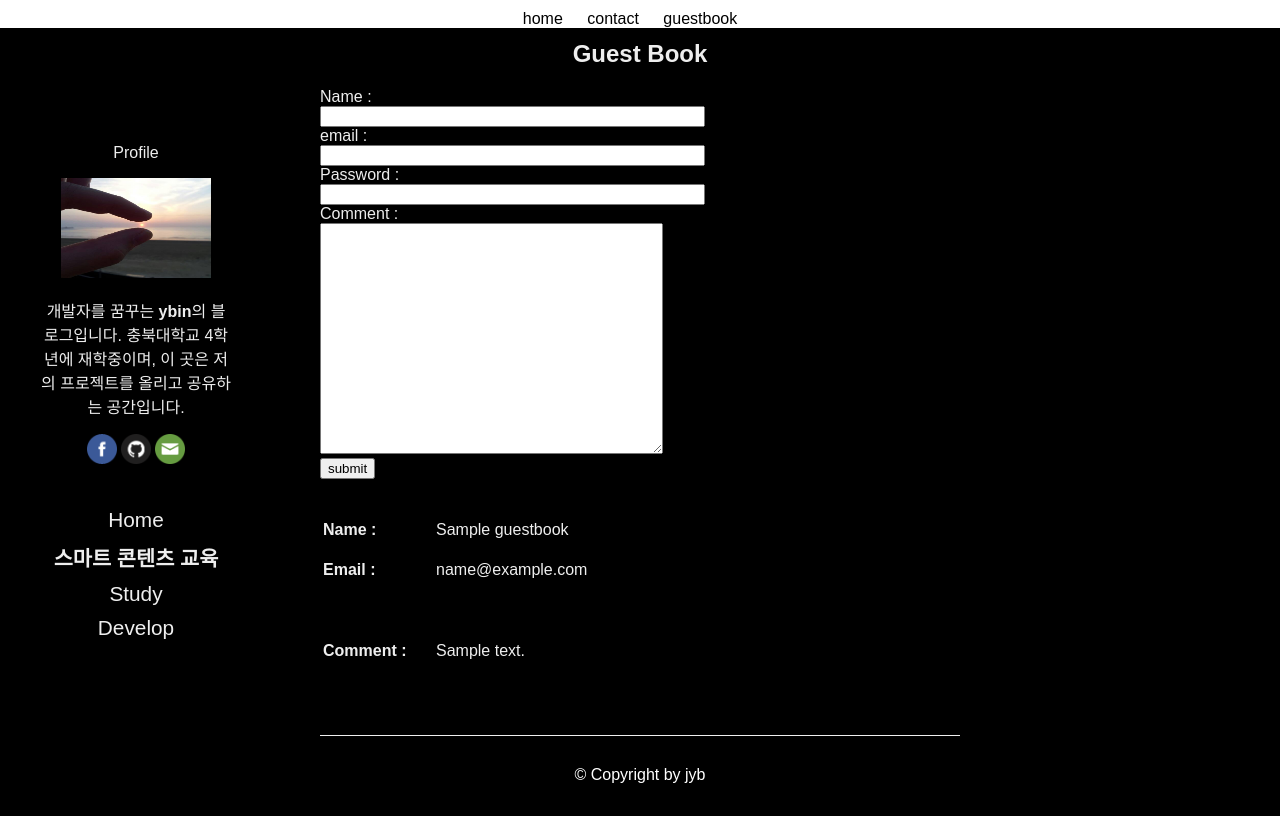
After one commit to jyb0823/blog, a PHP site: page /guestbook.php in a window 1280 px wide. The commit adds this page. Run offline with PHP 8.4, Linux system fonts and the light colour scheme; tables that the repository leaves empty or names only in its code hold one stand-in row (values such as "Sample post"); data that the repository does not hold is empty.

Commit message:
Create guestbook.php/Create table guestbook in Database /Update menu, index.php

```diff
--- /dev/null
+++ b/config.php
@@ -0,0 +1,10 @@
+<?php
+    $host = "localhost";
+	$user = "ybin";
+	$password = "000000";
+	$db = "blog";
+	mysql_connect($host, $user, $password);
+	if(!mysql_select_db($db)) {
+		die("DB connection is failed : ". mysql_error());
+	}
+?>
--- /dev/null
+++ b/guestbook.php
@@ -0,0 +1,40 @@
+<?php
+    include("includes/layout.php");
+?>
+
+<div id="container">
+	<header><h2>Guest Book</h2></header>
+	<?php include("includes/aside.php"); ?>
+
+	<form id="guestbook" action="post.php" method="POST">
+		<label>Name : </label> <br />
+		<input name="name" type="text" size="45"> <br />
+		<label>email : </label> <br />
+		<input name="email" type="email" size="45"> <br />
+		<label>Password : </label> <br />
+		<input name="password" type="password" size="45"> <br />
+		<label>Comment : </label> <br />
+		<textarea name="comment" rows="15" cols="40" size="45"></textarea> <br/>
+		<input type="submit" value="submit">
+	</form>
+
+	<?php
+	require_once("config.php");
+
+	$result = mysql_query("SELECT * FROM GUESTBOOK ORDER BY regDate DESC");
+
+	echo "<div id=\"comments\">";
+	while($row = mysql_fetch_array($result)) {
+		echo "<table><th>Name : </th><td class=\"name\">".htmlspecialchars($row['name'])."</td>";
+		echo "<tr><th>Email : </th><td class=\"email\">".htmlspecialchars($row['email'])."</td></tr>";
+		echo "<tr><th>Comment : </th><td class=\"comment\">".htmlspecialchars($row['comment'])."</td></tr>";
+        echo "<tr><td class=\"date\" colspan=\"2\">".$row['regDate']."</td></tr></table>";
+	};
+	echo "</div>";
+	?>
+
+
+</div>
+<?php
+  include("includes/footer.php");
+?>
--- a/includes/asdie.php
+++ b/includes/aside.php
@@ -12,9 +12,9 @@
 
        <nav>
            <ul class="topMenu">
-               <li><a href="/">Home</a></li>
+               <li><a href="index.php">Home</a></li>
                <li>
-                   <a href="#"><b>스마트교육 콘텐츠 교육</b></a>
+                   <a href="#"><b>스마트 콘텐츠 교육</b></a>
                    <ul class="subMenu">
                        <li><a href="#" onclick="ready();">Web Programming</a></li>
                        <li><a href="#" onclick="ready();">Java</a></li>
@@ -22,7 +22,20 @@
                        <li><a href="#" onclick="ready();">Android</a></li>
                    </ul>
                </li>
-               <li><a href="#" onclick="ready();">Study</a></li>
+               <li>
+               	<a href="#" onclick="ready();">Study</a>
+                <ul class="subMenu">
+                	<li><a href="#" onclick="ready();">C/C++</a></li>
+                	<li><a href="#" onclick="ready();">Java</a></li>
+                	<li><a href="#" onclick="ready();">HTML/CSS</a></li>
+                	<li><a href="#" onclick="ready();">JavaScript</a></li>
+                	<li><a href="#" onclick="ready();">PHP</a></li>
+                	<li><a href="#" onclick="ready();">MySQL</a></li>
+                	<li><a href="#" onclick="ready();">Linux</a></li>
+                	<li><a href="#" onclick="ready();">Node.js</a></li>
+                </ul>
+               </li>
+               <li><a href="#" onclick="ready();">Develop</a></li>
 
            </ul>
        </nav>
--- a/includes/layout.php
+++ b/includes/layout.php
@@ -16,7 +16,7 @@
 
 <body>
 	<nav id="topNav">
-		<a href="/index.html">home</a>
+		<a href="/index.php">home</a>
 		<a href="#" onclick="ready();">contact</a>
-		<a href="#" onclick="ready();">guest</a>
+		<a href="guestbook.php">guestbook</a>
 	</nav>
--- a/javascripts/script.js
+++ b/javascripts/script.js
@@ -2,7 +2,7 @@
  * @author jyb
  */
 
-
+/* footer bottom fix function */
 // Min-Height를 지정해 주기 위해 기존 Default Height를 저장
 var Height_Index = Number(document.getElementById("container").clientHeight);
 // Window 창 로드시
--- a/styles/style.css
+++ b/styles/style.css
@@ -24,7 +24,6 @@ ul {
 /**********************************************************************/
 #container {
 	position: relative;
-	height: 960px;
 }
 
 #topNav {
@@ -60,7 +59,7 @@ a:hover {
 aside {
 	position: absolute;
 	float: left;
-	width: 200px;
+	width: 15%;
 	padding: 20px;
 	margin: 20px;
 }
@@ -80,7 +79,7 @@ nav {
 
 .topMenu > li {
 	padding-bottom: 10px;
-	font-size: 17px;
+	font-size: 1.3em;
 }
 
 .topMenu > li:hover li {
@@ -89,12 +88,17 @@ nav {
 
 .subMenu > li {
 	padding-top: 5px;
-	font-size: 15px;
+	font-size: 0.8em;
 	display: none;
 }
 
 section {
 	position: relative;
+	width: 50%;
+	margin: 0 auto;
+	margin-top: 150px;
+	text-align: left;
+	height: 960px;
 }
 
 img:hover {
@@ -111,3 +115,35 @@ img:hover {
 	margin: 0 auto;
 	text-align: center;
 }
+
+/********************************************************/
+#guestbook {
+	position: relative;
+	text-align: left;
+	width: 50%;
+	margin: 0 auto;
+	margin-bottom: 30px;
+}
+
+table {
+	width: 50%;
+	margin: 0 auto;
+	text-align: left;
+	margin-bottom: 30px;
+	border-bottom: 1px solid;
+}
+
+th {
+	width: 100px;
+}
+
+td {
+	padding: 10px;
+}
+.date {
+	text-align: right;
+	font-size: 0.8em;
+}
+.comment {
+	height: 100px;
+}
```
Also changed, not shown: index.php (+9 -1 lines), post.php (added, +9 -0 lines).
